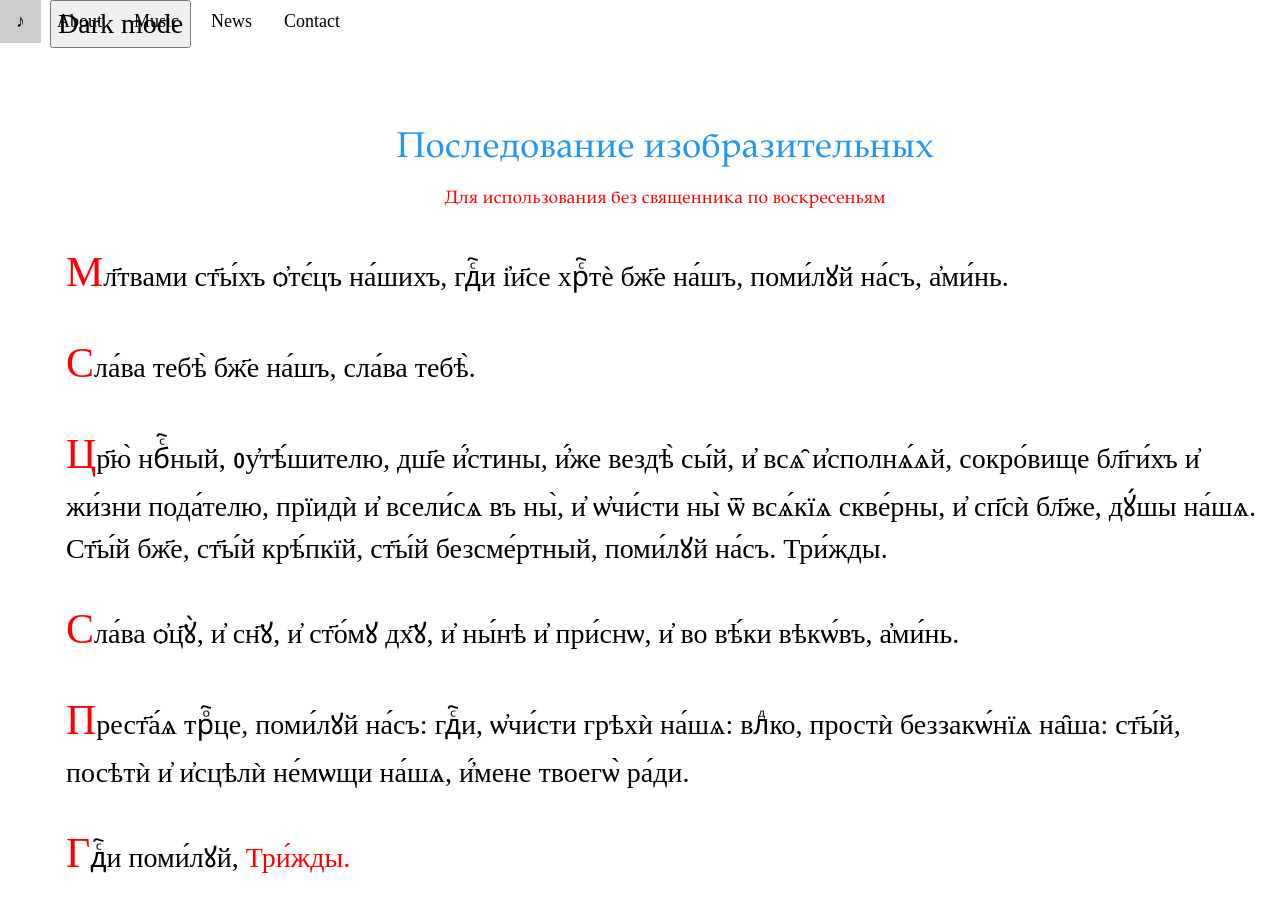
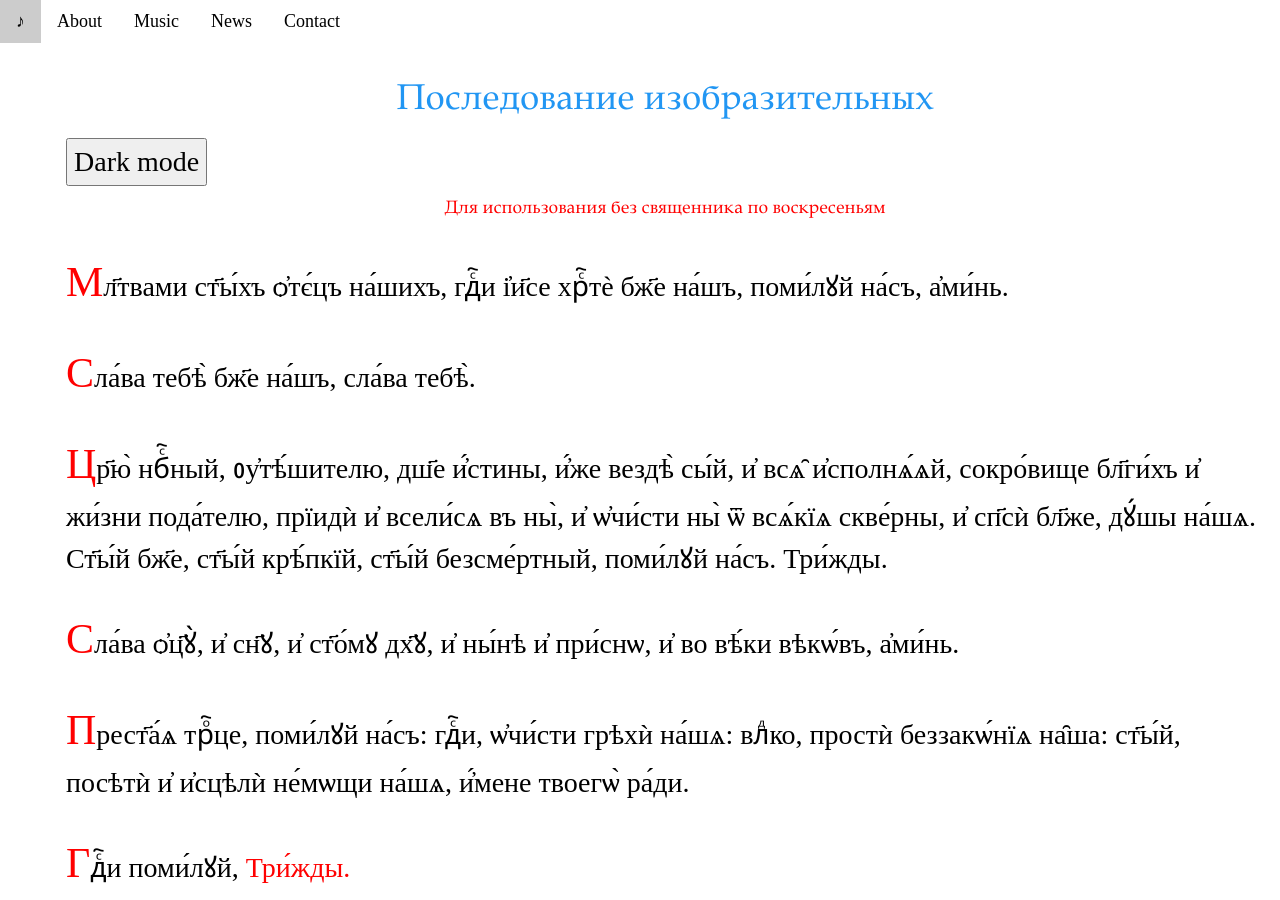
Before and after one commit to markjville/markjville.github.io, a Jekyll site: the page built from index.md, in a window 1280 px wide and 900 px high. Built offline with Jekyll 4.4.1, drawn with Linux system fonts in a browser that asks for light colours; some web fonts are replaced; comment, search, counter and statistics services are not loaded; our own code applies the rules of GitHub Pages for plain Markdown files; part of the change alters nothing that is shown.

```diff
--- a/_layouts/default.html
+++ b/_layouts/default.html
@@ -36,11 +36,12 @@ p::first-letter {
 <!-- Main content: shift it to the right by 250 pixels when the sidebar is visible -->
 <div class="w3-main" style="margin-left:50px">
 
-<button onclick="myFunction()">Dark mode</button>
-
   <div class="w3-row w3-padding-64">
     <div class="w3-container">
       <h1 class="w3-text-blue" style="text-align: center;">Последование изобразительных</h1>
+
+<button onclick="myFunction()">Dark mode</button>
+
       <div class="post-content">
                   <h5 style="color:red; text-align: center;"> Для использования без священника по воскресеньям</h5><!--kg-card-begin: html--><p>Мл҃твами ст҃ы́хъ ѻ҆тє́цъ на́шихъ, гдⷭ҇и і҆и҃се хрⷭ҇тѐ бж҃е на́шъ, поми́лꙋй на́съ, а҆ми́нь.</p>
 <p>Сла́ва тебѣ̀ бж҃е на́шъ, сла́ва тебѣ̀.</p>
```
